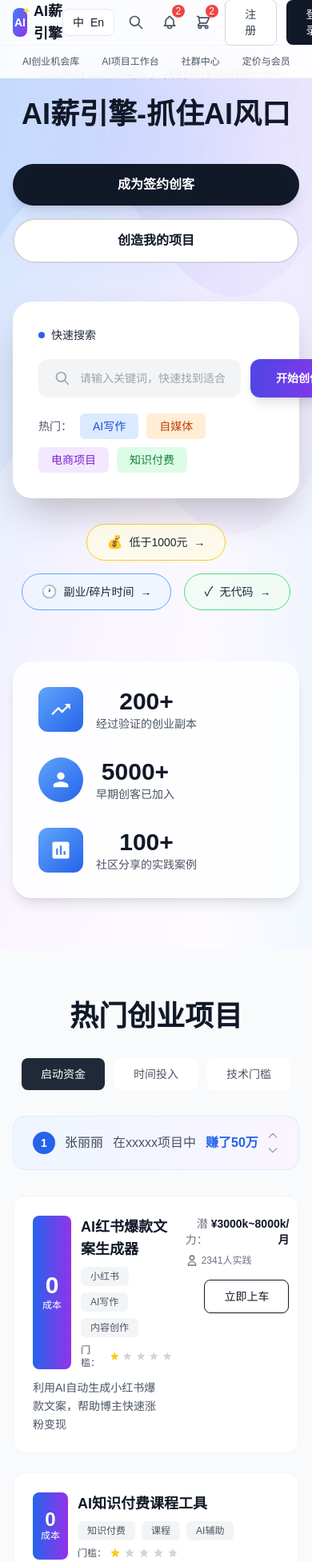
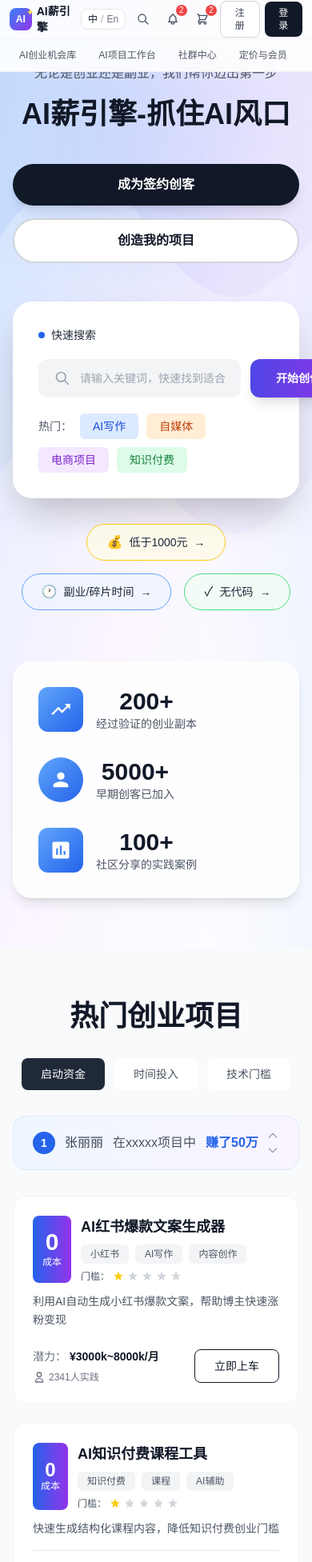
Before and after one commit to pikecode/aisalaryengine, a Vue app: page / in a window 390 px wide. Shown: the top 1953 px of the page at 80% size. Built offline with nearby package versions, Linux system fonts and the light colour scheme.

Commit message:
feat(mobile): 优化首页H5移动端适配
- AppHeader：缩小高度/图标/按钮尺寸，语言切换改为中/En格式，间距收紧
- ProjectCard：Featured卡片移动端改为垂直布局，PC端保持横向
- ProjectGrid：标签栏支持横向滚动，内容居中对齐

```diff
--- a/src/components/common/AppHeader.vue
+++ b/src/components/common/AppHeader.vue
@@ -1,12 +1,12 @@
 <template>
   <header class="fixed top-0 left-0 right-0 z-50 bg-white/90 backdrop-blur-md border-b border-gray-100">
     <!-- Top bar -->
-    <div class="max-w-7xl mx-auto px-4 md:px-6 h-14 flex items-center justify-between">
+    <div class="max-w-7xl mx-auto px-3 md:px-6 h-12 md:h-14 flex items-center justify-between">
       <!-- Logo -->
-      <RouterLink to="/" class="flex items-center gap-2 font-bold text-lg">
-        <div class="w-9 h-9 bg-gradient-to-br from-blue-500 to-purple-600 rounded-lg flex items-center justify-center text-white text-sm font-bold relative">
+      <RouterLink to="/" class="flex items-center gap-1.5 font-bold text-sm md:text-lg">
+        <div class="w-7 h-7 md:w-9 md:h-9 bg-gradient-to-br from-blue-500 to-purple-600 rounded-lg flex items-center justify-center text-white text-xs md:text-sm font-bold relative">
           <span>AI</span>
-          <span class="absolute -top-1 -right-1 text-yellow-300 text-xs">✦</span>
+          <span class="absolute -top-0.5 -right-0.5 text-yellow-300 text-[10px]">✦</span>
         </div>
         <span class="text-gray-900">AI薪引擎</span>
       </RouterLink>
@@ -25,8 +25,8 @@
       </nav>
 
       <!-- Right Actions -->
-      <div class="flex items-center gap-3">
-        <!-- 打卡按钮 -->
+      <div class="flex items-center gap-1.5 md:gap-3">
+        <!-- 打卡按钮 - PC only -->
         <button class="hidden md:flex items-center gap-2 px-4 py-2 rounded-lg text-sm font-medium text-white bg-gradient-to-r from-purple-500 to-blue-500 hover:from-purple-600 hover:to-blue-600 transition-all shadow-md">
           <svg class="w-5 h-5" viewBox="0 0 24 24" fill="none">
             <circle cx="12" cy="8" r="3" fill="currentColor"/>
@@ -36,39 +36,40 @@
         </button>
 
         <!-- Language switcher -->
-        <div class="flex items-center bg-white rounded-lg px-3 py-1.5 text-sm font-medium gap-2 border border-gray-200">
+        <div class="flex items-center bg-white rounded-lg px-2 py-1 text-xs md:text-sm font-medium gap-1 border border-gray-200">
           <span class="text-gray-900">中</span>
-          <span class="text-gray-900">En</span>
+          <span class="text-gray-400">/</span>
+          <span class="text-gray-500">En</span>
         </div>
 
         <!-- Search Icon -->
-        <button class="flex items-center justify-center w-9 h-9 rounded-lg hover:bg-gray-100 transition-colors text-gray-600">
-          <svg class="w-5 h-5" fill="none" stroke="currentColor" viewBox="0 0 24 24">
+        <button class="flex items-center justify-center w-8 h-8 md:w-9 md:h-9 rounded-lg hover:bg-gray-100 transition-colors text-gray-600">
+          <svg class="w-4 h-4 md:w-5 md:h-5" fill="none" stroke="currentColor" viewBox="0 0 24 24">
             <path stroke-linecap="round" stroke-linejoin="round" stroke-width="2" d="M21 21l-6-6m2-5a7 7 0 11-14 0 7 7 0 0114 0z" />
           </svg>
         </button>
 
         <!-- Notification Icon with Badge -->
-        <button class="relative flex items-center justify-center w-9 h-9 rounded-lg hover:bg-gray-100 transition-colors text-gray-600">
-          <svg class="w-5 h-5" fill="none" stroke="currentColor" viewBox="0 0 24 24">
+        <button class="relative flex items-center justify-center w-8 h-8 md:w-9 md:h-9 rounded-lg hover:bg-gray-100 transition-colors text-gray-600">
+          <svg class="w-4 h-4 md:w-5 md:h-5" fill="none" stroke="currentColor" viewBox="0 0 24 24">
             <path stroke-linecap="round" stroke-linejoin="round" stroke-width="2" d="M15 17h5l-1.405-1.405A2.032 2.032 0 0118 14.158V11a6.002 6.002 0 00-4-5.659V5a2 2 0 10-4 0v.341C7.67 6.165 6 8.388 6 11v3.159c0 .538-.214 1.055-.595 1.436L4 17h5m6 0v1a3 3 0 11-6 0v-1m6 0H9" />
           </svg>
-          <span class="absolute -top-1 -right-1 w-4 h-4 bg-red-500 text-white text-xs rounded-full flex items-center justify-center">2</span>
+          <span class="absolute -top-0.5 -right-0.5 w-3.5 h-3.5 bg-red-500 text-white text-[10px] rounded-full flex items-center justify-center">2</span>
         </button>
 
         <!-- Cart Icon with Badge -->
-        <button class="relative flex items-center justify-center w-9 h-9 rounded-lg hover:bg-gray-100 transition-colors text-gray-600">
-          <svg class="w-5 h-5" fill="none" stroke="currentColor" viewBox="0 0 24 24">
+        <button class="relative flex items-center justify-center w-8 h-8 md:w-9 md:h-9 rounded-lg hover:bg-gray-100 transition-colors text-gray-600">
+          <svg class="w-4 h-4 md:w-5 md:h-5" fill="none" stroke="currentColor" viewBox="0 0 24 24">
             <path stroke-linecap="round" stroke-linejoin="round" stroke-width="2" d="M3 3h2l.4 2M7 13h10l4-8H5.4M7 13L5.4 5M7 13l-2.293 2.293c-.63.63-.184 1.707.707 1.707H17m0 0a2 2 0 100 4 2 2 0 000-4zm-8 2a2 2 0 11-4 0 2 2 0 014 0z" />
           </svg>
-          <span class="absolute -top-1 -right-1 w-4 h-4 bg-red-500 text-white text-xs rounded-full flex items-center justify-center">2</span>
+          <span class="absolute -top-0.5 -right-0.5 w-3.5 h-3.5 bg-red-500 text-white text-[10px] rounded-full flex items-center justify-center">2</span>
         </button>
 
         <!-- Buttons -->
-        <button class="px-5 py-2 rounded-lg text-sm font-medium text-gray-700 bg-white border border-gray-300 hover:bg-gray-50 transition-colors">
+        <button class="px-3 py-1.5 md:px-5 md:py-2 rounded-lg text-xs md:text-sm font-medium text-gray-700 bg-white border border-gray-300 hover:bg-gray-50 transition-colors">
           注册
         </button>
-        <button class="px-5 py-2 rounded-lg text-sm font-medium text-white bg-gray-900 hover:bg-gray-800 transition-colors">
+        <button class="px-3 py-1.5 md:px-5 md:py-2 rounded-lg text-xs md:text-sm font-medium text-white bg-gray-900 hover:bg-gray-800 transition-colors">
           登录
         </button>
       </div>
@@ -76,12 +77,12 @@
 
     <!-- Mobile horizontal nav tabs -->
     <div class="md:hidden border-t border-gray-100 overflow-x-auto scrollbar-hide">
-      <div class="flex px-4 gap-1 py-1.5 min-w-max">
+      <div class="flex px-3 gap-1 py-2 min-w-max">
         <RouterLink
           v-for="item in navItems"
           :key="item.path"
           :to="item.path"
-          class="flex-shrink-0 px-3 py-1.5 rounded-full text-xs font-medium text-gray-600 hover:text-blue-600 hover:bg-blue-50 transition-all whitespace-nowrap"
+          class="flex-shrink-0 px-3 py-1 rounded-full text-xs font-medium text-gray-600 hover:text-blue-600 hover:bg-blue-50 transition-all whitespace-nowrap"
           active-class="text-blue-600 bg-blue-50"
         >
           {{ item.label }}
--- a/src/components/home/ProjectCard.vue
+++ b/src/components/home/ProjectCard.vue
@@ -4,9 +4,9 @@
     v-if="isFeatured"
     class="rounded-2xl p-6 transition-all duration-200 cursor-pointer hover:shadow-xl border h-full bg-white border-gray-100"
   >
-    <div class="flex items-start gap-6 h-full">
+    <div class="flex flex-col md:flex-row items-start gap-6 h-full">
       <!-- Left side: Badge + Content -->
-      <div class="flex-1">
+      <div class="flex-1 w-full">
         <div class="flex items-start gap-3 mb-3">
           <!-- Cost Badge -->
           <span class="inline-flex flex-col items-center justify-center px-3 py-2 rounded-lg bg-gradient-to-r from-blue-600 to-purple-600 text-white flex-shrink-0 self-stretch">
@@ -48,8 +48,8 @@
       </div>
 
       <!-- Right side: Stats + Button -->
-      <div class="flex flex-col items-end justify-between">
-        <div class="text-right mb-4">
+      <div class="flex md:flex-col items-center md:items-end justify-between md:justify-between w-full md:w-auto">
+        <div class="text-left md:text-right mb-0 md:mb-4">
           <div class="text-sm flex items-center gap-1 mb-2">
             <span class="text-gray-500">潜力：</span>
             <span class="text-gray-900 font-semibold">¥{{ priceRange }}/月</span>
--- a/src/components/home/ProjectGrid.vue
+++ b/src/components/home/ProjectGrid.vue
@@ -8,18 +8,20 @@
       </div>
 
       <!-- Filter Tabs -->
-      <div class="flex gap-3 justify-center mb-8">
+      <div class="overflow-x-auto scrollbar-hide mb-8">
+        <div class="flex gap-3 justify-center">
           <button
             v-for="tab in tabs"
             :key="tab"
             @click="activeTab = tab"
-          class="px-6 py-2.5 rounded-lg text-sm font-medium transition-all"
+            class="px-6 py-2.5 rounded-lg text-sm font-medium transition-all whitespace-nowrap"
             :class="activeTab === tab
               ? 'bg-gray-800 text-white'
               : 'bg-white text-gray-600 hover:bg-gray-100'"
           >
             {{ tab }}
           </button>
+        </div>
       </div>
 
       <!-- Leaderboard Banner -->
```
Lines whose indentation alone changed are shown as unchanged.
